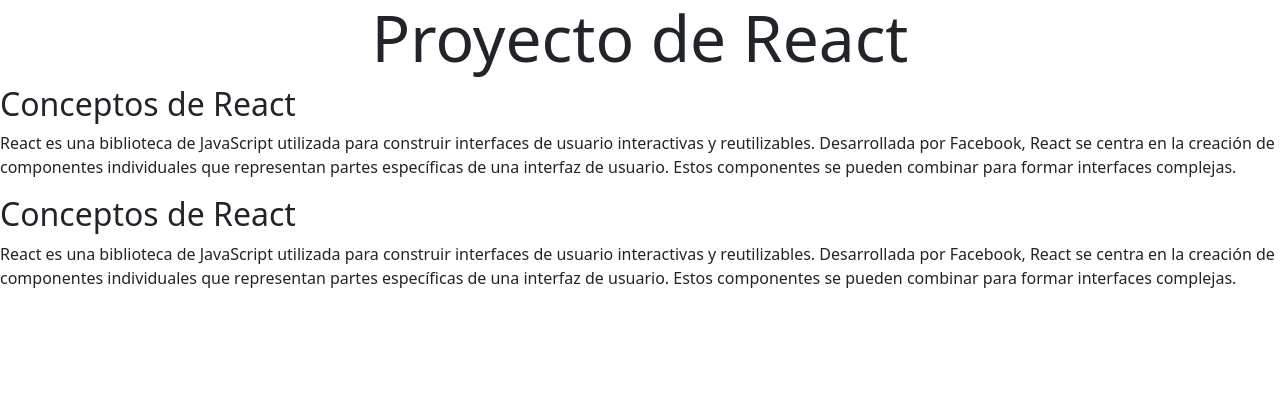
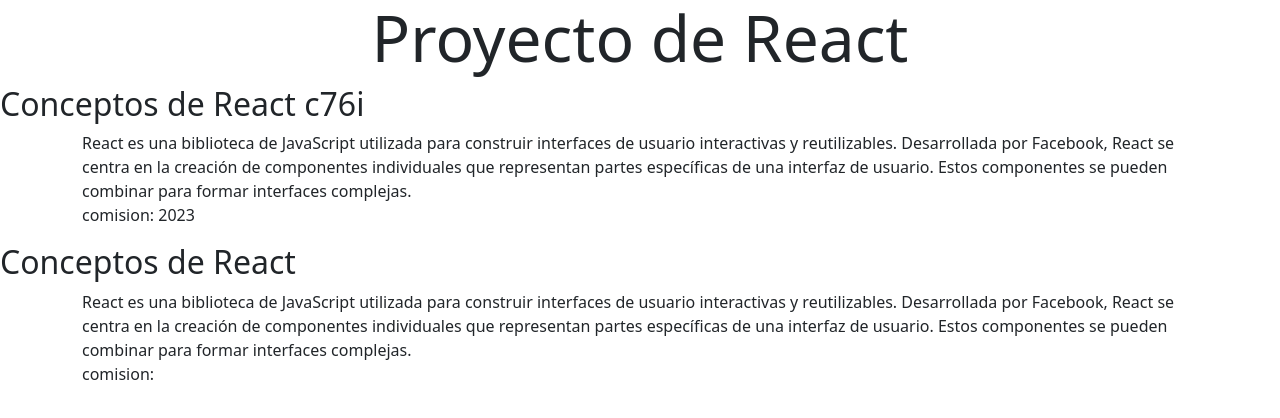
Before and after one commit to CosmeNicolas/reactComponents, a React (Vite) app: page / in a window 1280 px wide. Shown: the top 418 px of the page. Built offline with nearby package versions, Linux system fonts and the light colour scheme.

Commit message:
agregamos props a la rama

```diff
--- a/src/App.jsx
+++ b/src/App.jsx
@@ -4,11 +4,11 @@ import 'bootstrap/dist/css/bootstrap.min.css'
 
 function App() {
   //const [count, setCount] = useState(0)
-
+  const  anioActual = 2023
   return (
     <section>
       <h1 className="display-3 text-center">Proyecto de React</h1>
-      <Informacion/>
+      <Informacion comision='c76i' anioActualprops={anioActual}/>
       <Informacion/>
     </section>
   )
--- a/src/components/Informacion.jsx
+++ b/src/components/Informacion.jsx
@@ -1,14 +1,16 @@
 
 
-const Informacion = () => {
+const Informacion = (props) => {
   //aqui va la lágica del componente
   return (
     //aqui puede ir un poco de lógica
     <>
-    <section>
-      <h2>Conceptos de React</h2>
+      <h2>Conceptos de React {props.comision}</h2>
+    <section className="container">
       {/* aqui va todo el maquetado del componente */}
-      <p>React es una biblioteca de JavaScript utilizada para construir interfaces de usuario interactivas y reutilizables. Desarrollada por Facebook, React se centra en la creación de componentes individuales que representan partes específicas de una interfaz de usuario. Estos componentes se pueden combinar para formar interfaces complejas.</p>
+      <p>React es una biblioteca de JavaScript utilizada para construir interfaces de usuario interactivas y reutilizables. Desarrollada por Facebook, React se centra en la creación de componentes individuales que representan partes específicas de una interfaz de usuario. Estos componentes se pueden combinar para formar interfaces complejas.<br/> comision: {props.anioActualprops}
+
+      </p>
     </section>
     </>
   );
```
